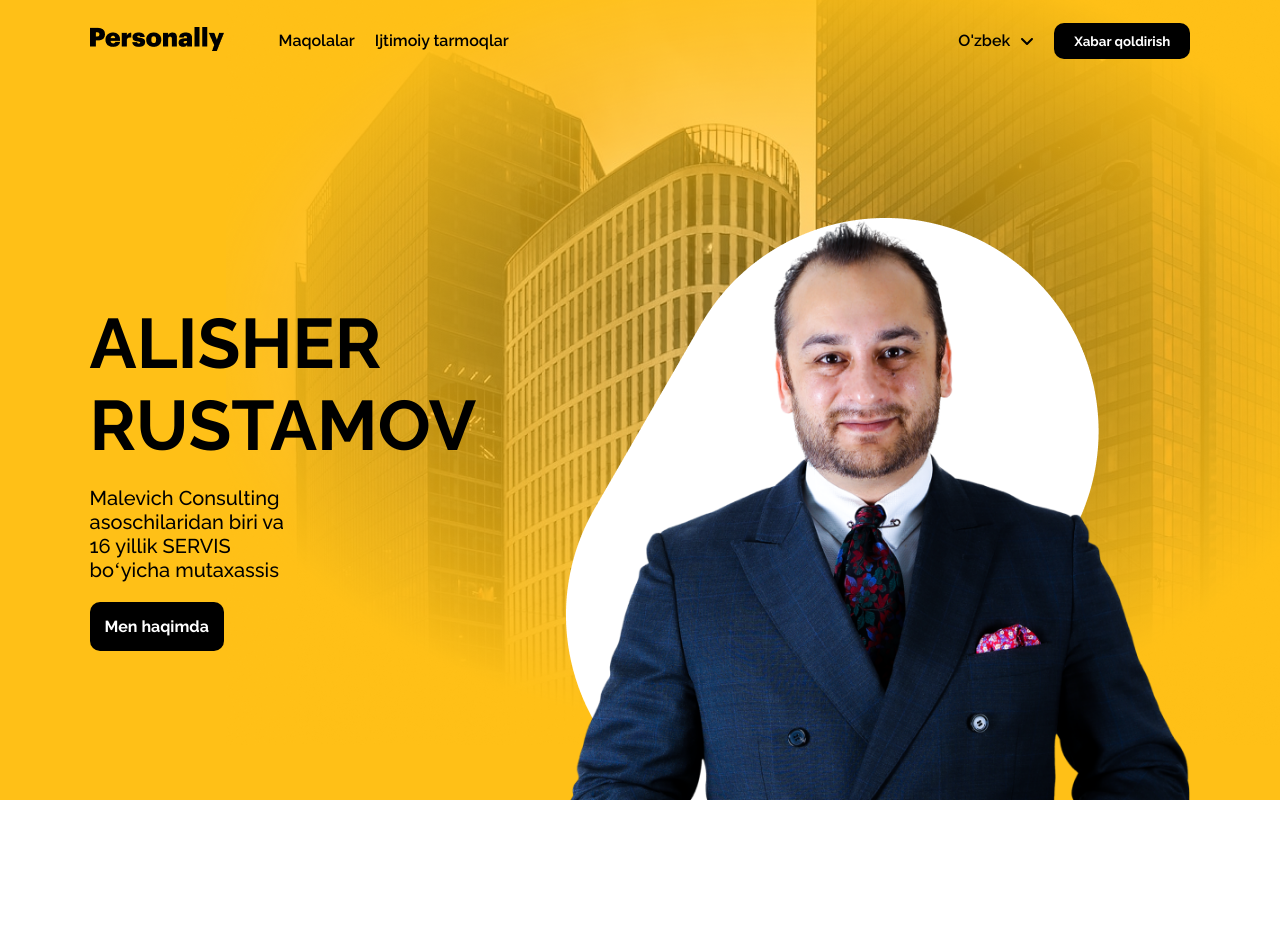
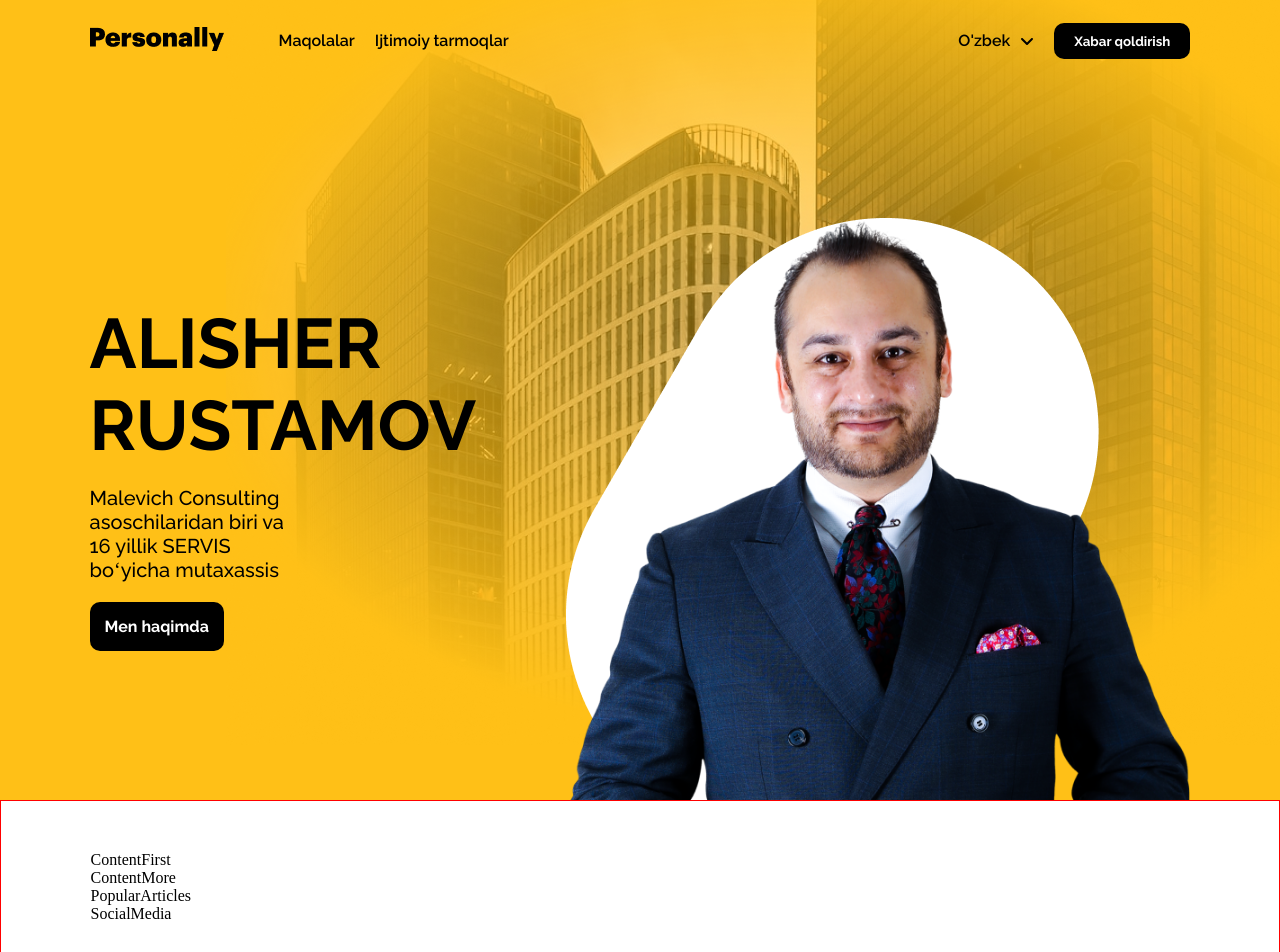
Before and after one commit to Fazliddin2208/personally, a React (Create React App) app: page / in a window 1280 px wide. Shown: the top 952 px of the page. Before the commit the page ends 800 px from the top, so only its background shows below. Built offline with nearby package versions, Linux system fonts and the light colour scheme; grey boxes are pictures that could not be loaded.

Commit message:
Content and Aside

```diff
--- /dev/null
+++ b/src/components/Aside/AsideContent.jsx
@@ -0,0 +1,12 @@
+import React from 'react'
+import PopularArticles from './PopularArticles'
+import SocialMedia from './SocialMedia'
+
+export default function AsideContent() {
+  return (
+    <div>
+        <PopularArticles />
+        <SocialMedia />
+    </div>
+  )
+}
--- /dev/null
+++ b/src/components/Aside/PopularArticles.jsx
@@ -0,0 +1,7 @@
+import React from 'react'
+
+export default function PopularArticles() {
+  return (
+    <div>PopularArticles</div>
+  )
+}
--- /dev/null
+++ b/src/components/Aside/SocialMedia.jsx
@@ -0,0 +1,7 @@
+import React from 'react'
+
+export default function SocialMedia() {
+  return (
+    <div>SocialMedia</div>
+  )
+}
--- a/src/components/Content/ContentData.jsx
+++ b/src/components/Content/ContentData.jsx
@@ -4,9 +4,9 @@ import ContentMore from './ContentMore'
 
 export default function ContentData() {
   return (
-    <main>
+    <div>
         <ContentFirst />
         <ContentMore />
-    </main>
+    </div>
   )
 }
--- a/src/pages/Main.jsx
+++ b/src/pages/Main.jsx
@@ -1,12 +1,19 @@
 import React from 'react'
 import Header from '../components/Header/Header'
+import ContentData from '../components/Content/ContentData'
+import AsideContent from '../components/Aside/AsideContent'
 
 export default function Main() {
   return (
     <div>
         <Header />
         <div className="content">
-
+            <main>
+                <ContentData />
+            </main>
+            <aside>
+                <AsideContent />
+            </aside>
         </div>
     </div>
   )
--- a/src/styles/style.scss
+++ b/src/styles/style.scss
@@ -20,3 +20,8 @@ body{
     @extend %font_bold;
     cursor: pointer;
 }
+
+.content{
+    border: 1px solid red;
+    padding: 50px 7%;
+}
```
